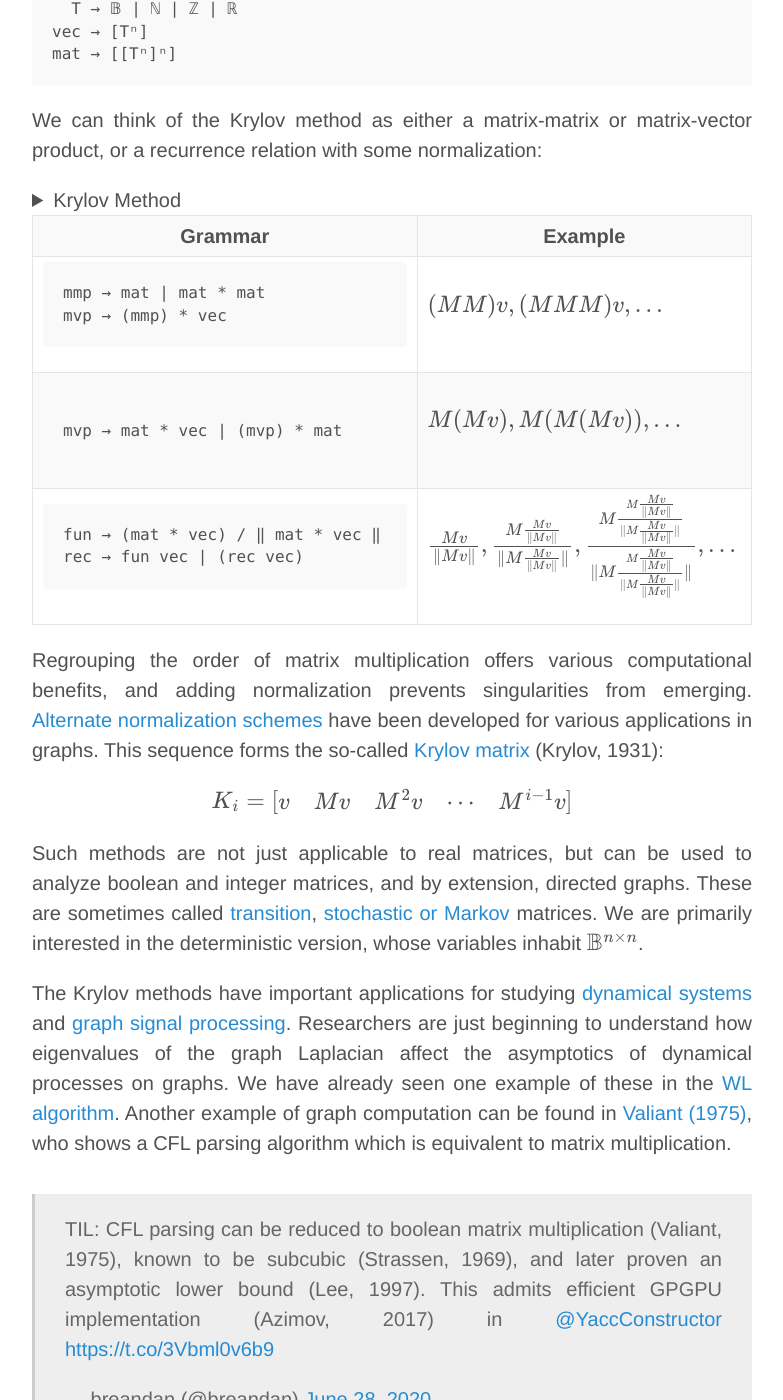
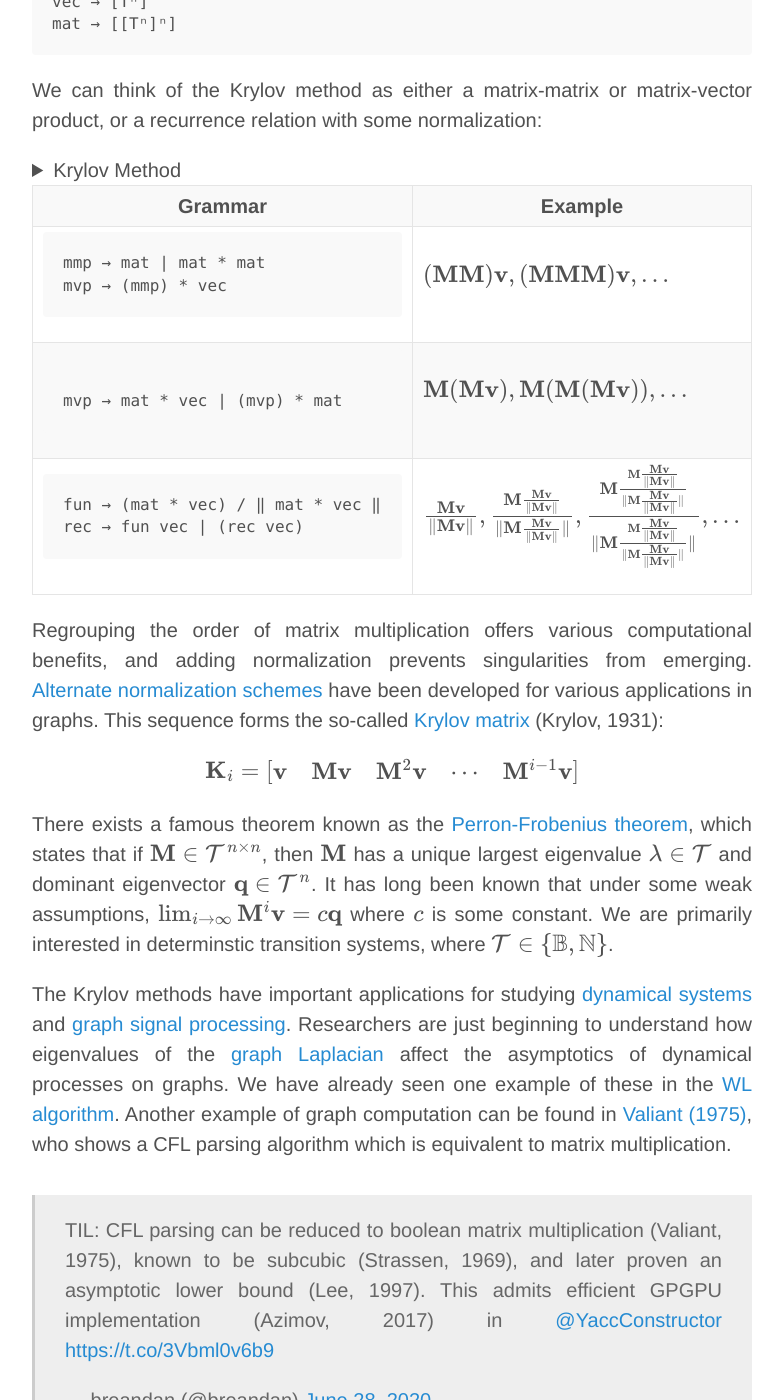
Before and after one commit to breandan/breandan.github.io, a Jekyll site: the page built from _posts/2020-06-30-graph-computation.md, in a window 1280 px wide and 1400 px high, scrolled down 24787 px. Shown: the whole window, without its empty margins (248-1031 px from the left). Built offline with Jekyll 4.4.1, drawn with Linux system fonts in a browser that asks for light colours; nearby versions of some CDN libraries; some web fonts are replaced; formulas are drawn with MathJax 3; comment, search, counter and statistics services are not loaded; some of the changed text lies outside the part shown.

Commit message:
describe Perron-Frobenius and update notation

````diff
--- a/_posts/2020-06-30-graph-computation.md
+++ b/_posts/2020-06-30-graph-computation.md
@@ -411,7 +411,7 @@ val Graph.degree = Mat(vertices.size, vertices.size).also { deg ->
 val Graph.laplacian = degree - adjacency
 ```
 
-We will have more to stay about these matrices and their applications [later](#graphs-computationally), but these structures have important applications in [algebraic](https://en.wikipedia.org/wiki/Algebraic_graph_theory) and [spectral](https://en.wikipedia.org/wiki/Spectral_graph_theory) graph theory.
+These matrices have some important applications in [algebraic](https://en.wikipedia.org/wiki/Algebraic_graph_theory) and [spectral](https://en.wikipedia.org/wiki/Spectral_graph_theory) graph theory, which we will have more to stay about [later](#graphs-computationally).
 
 ## Weisfeiler-Lehman
 
@@ -513,7 +513,7 @@ $$
 
 Note the lower triangular structure of the adjacency matrix, indicating it contains no cycles, a property which is not immediately obvious from the naïve geometric layout. Any graph whose adjacency matrix can be reordered into triangular form is a [directed acyclic graph](https://en.wikipedia.org/wiki/Directed_acyclic_graph). Called a topological ordering, this algorithm can be implemented by [repeatedly squaring](https://en.wikipedia.org/wiki/Topological_sorting#Parallel_algorithms) the adjacency matrix.
 
-Both the geometric and matrix representations impose an extrinsic perspective on graphs, each with their own advantages and drawbacks. 2D renderings can be visually compelling, but require solving a [minimal crossing number](https://en.wikipedia.org/wiki/Crossing_number_(graph_theory)) or similar optimization to make connectivity plain to the naked eye. While graph drawing is an active [field of research](http://www.graphdrawing.org/), matrices can often reveal symmetries that are not obvious from a naïve graph layout (and vis versa)
+Both the geometric and matrix representations impose an extrinsic perspective on graphs, each with their own advantages and drawbacks. 2D renderings can be visually compelling, but require solving a [minimal crossing number](https://en.wikipedia.org/wiki/Crossing_number_(graph_theory)) or similar optimization to make connectivity plain to the naked eye. While graph drawing is an active [field of research](http://www.graphdrawing.org/), matrices can often reveal symmetries that are not obvious from a naïve graph layout (and vis versa).
 
 Matrices are problematic for some reasons. Primarily, treating a graph as a matrix imposes an ordering over all vertices which is often arbitrary. Note also its sparsity, and consider the size of the matrix required to store even small graphs. While problematic, this can be overcome with [certain optimizations](https://en.wikipedia.org/wiki/Sparse_matrix). Despite these issues, matrices and are a natural representation choice for many graph algorithms, particularly on modern parallel processing hardware.
 
@@ -577,7 +577,7 @@ mvp → (mmp) * vec
 </td>
 <td>
 <div markdown="1">
-$$(MM)v, (MMM)v, \ldots$$
+$$(\mathbf{M}\mathbf{M})\mathbf{v}, (\mathbf{M}\mathbf{M}\mathbf{M})\mathbf{v}, \ldots$$
 </div>
 </td>
 </tr>
@@ -593,7 +593,7 @@ mvp → mat * vec | (mvp) * mat
 </td>
 <td>
 <div markdown="1">
-$$M(Mv), M(M(Mv)), \ldots$$
+$$\mathbf{M}(\mathbf{M}\mathbf{v}), \mathbf{M}(\mathbf{M}(\mathbf{M}\mathbf{v})), \ldots$$
 </div>
 </td>
 </tr>
@@ -609,7 +609,7 @@ rec → fun vec | (rec vec)
 </td>
 <td>
 <div markdown="1">
-$$\frac{Mv}{\|Mv\|}, \frac{M\frac{Mv}{\|Mv\|}}{\|M\frac{Mv}{\|Mv\|}\|}, \frac{M\frac{M\frac{Mv}{\|Mv\|}}{\|M\frac{Mv}{\|Mv\|}\|}}{\|M\frac{M\frac{Mv}{\|Mv\|}}{\|M\frac{Mv}{\|Mv\|}\|}\|}, \ldots$$
+$$\frac{\mathbf{M}\mathbf{v}}{\|\mathbf{M}\mathbf{v}\|}, \frac{\mathbf{M}\frac{\mathbf{M}\mathbf{v}}{\|\mathbf{M}\mathbf{v}\|}}{\|\mathbf{M}\frac{\mathbf{M}\mathbf{v}}{\|\mathbf{M}\mathbf{v}\|}\|}, \frac{\mathbf{M}\frac{\mathbf{M}\frac{\mathbf{M}\mathbf{v}}{\|\mathbf{M}\mathbf{v}\|}}{\|\mathbf{M}\frac{\mathbf{M}\mathbf{v}}{\|\mathbf{M}\mathbf{v}\|}\|}}{\|\mathbf{M}\frac{\mathbf{M}\frac{\mathbf{M}\mathbf{v}}{\|\mathbf{M}\mathbf{v}\|}}{\|\mathbf{M}\frac{\mathbf{M}\mathbf{v}}{\|\mathbf{M}\mathbf{v}\|}\|}\|}, \ldots$$
 </div>
 </td>
 </tr>
@@ -618,12 +618,12 @@ $$\frac{Mv}{\|Mv\|}, \frac{M\frac{Mv}{\|Mv\|}}{\|M\frac{Mv}{\|Mv\|}\|}, \frac{M\
 Regrouping the order of matrix multiplication offers various computational benefits, and adding normalization prevents singularities from emerging. [Alternate normalization schemes](https://cs.mcgill.ca/~wlh/comp766/files/chapter2_draft_mar29.pdf) have been developed for various applications in graphs. This sequence forms the so-called [Krylov matrix](http://www.mathnet.ru/links/701af3446efa9590ab957fb2d9b5ddd5/im5215.pdf) (Krylov, 1931):
 
 $$
-K_{i} = \begin{bmatrix}v & Mv & M^{2}v & \cdots & M^{i-1}v \end{bmatrix}
+\mathbf{K}_{i} = \begin{bmatrix}\mathbf{v} & \mathbf{M}\mathbf{v} & \mathbf{M}^{2}\mathbf{v} & \cdots & \mathbf{M}^{i-1}\mathbf{v} \end{bmatrix}
 $$
 
-Such methods are not just applicable to real matrices, but can be used to analyze boolean and integer matrices, and by extension, directed graphs. These are sometimes called [transition](https://ieeexplore.ieee.org/document/1086510), [stochastic or Markov](https://en.wikipedia.org/wiki/Stochastic_matrix) matrices. We are primarily interested in the deterministic version, whose variables inhabit $$\mathbb{B}^{n\times n}$$.
+There exists a famous theorem known as the [Perron-Frobenius theorem](https://en.wikipedia.org/wiki/Perron–Frobenius_theorem), which states that if $$\mathbf M \in \mathcal T^{n \times  n}$$, then $$\mathbf M$$ has a unique largest eigenvalue $$\lambda \in \mathcal T$$ and dominant eigenvector $$\mathbf{q} \in \mathcal T^{n}$$. It has long been known that under some weak assumptions, $$\lim_{i\rightarrow \infty} \mathbf{M}^i \mathbf{v} = c\mathbf{q}$$ where $$c$$ is some constant. We are primarily interested in determinstic transition systems, where $$\mathcal T \in \{\mathbb B, \mathbb N\}$$.
 
-The Krylov methods have important applications for studying [dynamical systems](https://en.wikipedia.org/wiki/Graph_dynamical_system) and [graph signal processing](https://arxiv.org/pdf/1712.00468.pdf). Researchers are just beginning to understand how eigenvalues of the graph Laplacian affect the asymptotics of dynamical processes on graphs. We have already seen one example of these in the [WL algorithm](#weisfeiler-lehman). Another example of graph computation can be found in [Valiant (1975)](http://theory.stanford.edu/~virgi/cs367/papers/valiantcfg.pdf), who shows a CFL parsing algorithm which is equivalent to matrix multiplication.
+The Krylov methods have important applications for studying [dynamical systems](https://en.wikipedia.org/wiki/Graph_dynamical_system) and [graph signal processing](https://arxiv.org/pdf/1712.00468.pdf). Researchers are just beginning to understand how eigenvalues of the [graph Laplacian](https://en.wikipedia.org/wiki/Laplacian_matrix#Laplacian_matrix_for_simple_graphs) affect the asymptotics of dynamical processes on graphs. We have already seen one example of these in the [WL algorithm](#weisfeiler-lehman). Another example of graph computation can be found in [Valiant (1975)](http://theory.stanford.edu/~virgi/cs367/papers/valiantcfg.pdf), who shows a CFL parsing algorithm which is equivalent to matrix multiplication.
 
 <!--Three steps of Barabási's [preferential attachment algorithm](https://en.wikipedia.org/wiki/Preferential_attachment):-->
 
````
Also changed, not shown: other parts of _posts/2020-06-30-graph-computation.md (+4 -4 lines).
